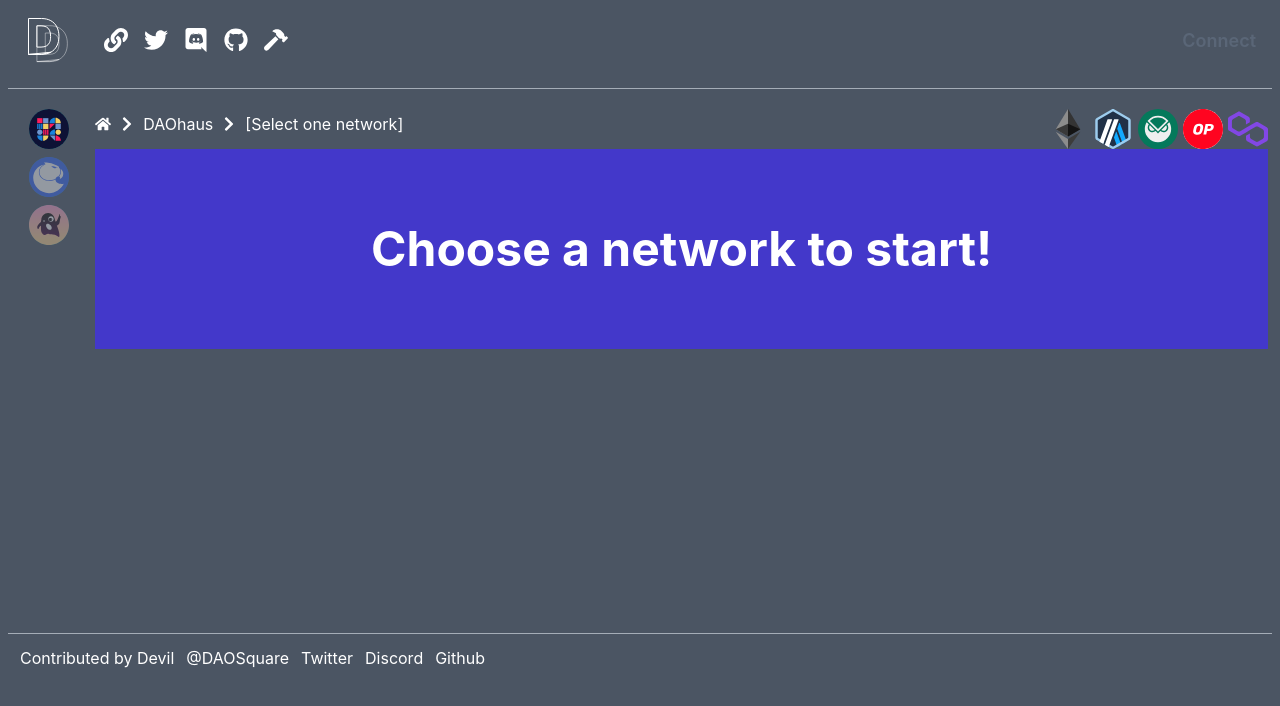
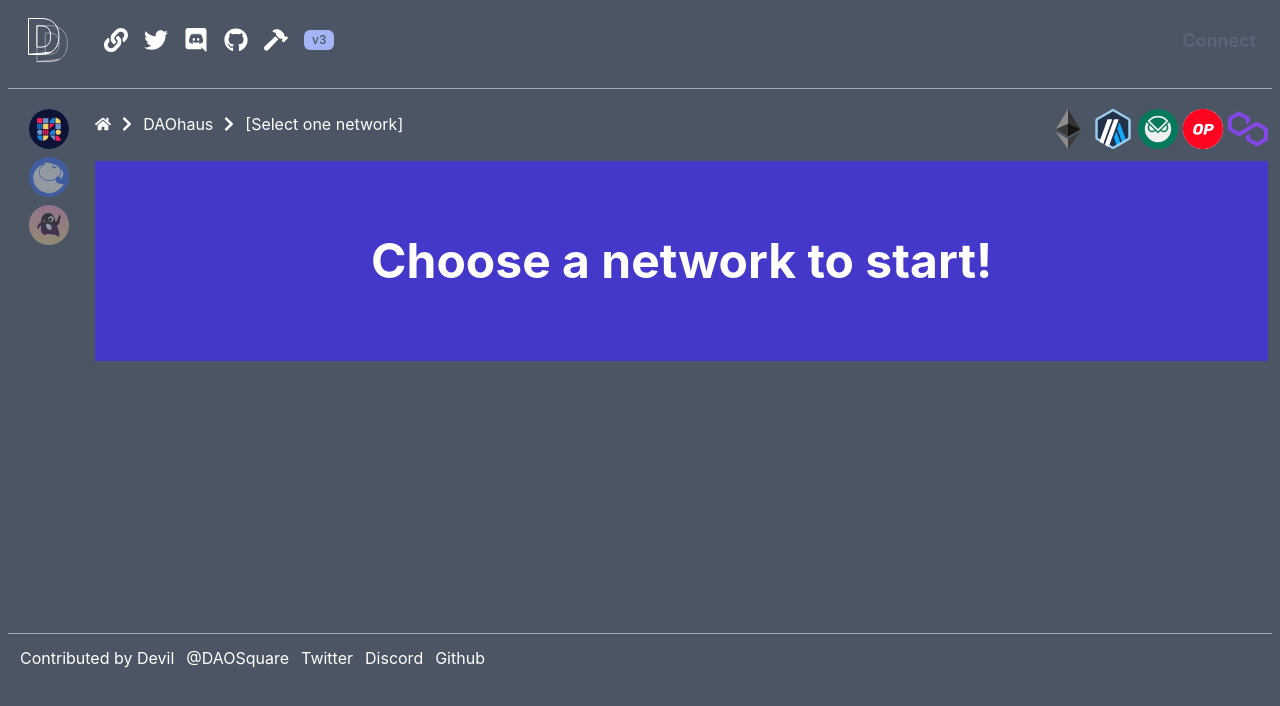
Before and after one commit to taurenshaman/dao-graph, a React (Create React App) app: page / in a window 1280 px wide. Shown: the top 706 px of the page. Built offline with nearby package versions, Linux system fonts and the light colour scheme.

Commit message:
add version tag to DAO platforms; fix UI.
Signed-off-by: Jerin Lee <taurenjerin@qq.com>

```diff
--- a/src/components/NavBar.tsx
+++ b/src/components/NavBar.tsx
@@ -1,6 +1,6 @@
 import React, { useState } from 'react';
 import { Link as ReactLink, useNavigate } from 'react-router-dom';
-import { Box, Flex, Link, Container, useDisclosure, Stack, HStack, IconButton, Menu, MenuButton, Button, MenuList, MenuItem, Spinner, Text, useToast, Avatar, ModalOverlay, Modal, ModalContent, ModalHeader, ModalCloseButton, ModalBody, ModalFooter, Center, MenuGroup, MenuDivider, Icon, } from '@chakra-ui/react';
+import { Box, Flex, Link, Container, useDisclosure, Stack, HStack, IconButton, Menu, MenuButton, Button, MenuList, MenuItem, Spinner, Text, useToast, Avatar, ModalOverlay, Modal, ModalContent, ModalHeader, ModalCloseButton, ModalBody, ModalFooter, Center, MenuGroup, MenuDivider, Icon, Tag, TagLabel, } from '@chakra-ui/react';
 import { CloseIcon, HamburgerIcon } from '@chakra-ui/icons';
 import { Logo } from '../icons/Logo';
 import { RoutesData } from '../client/RoutesData';
@@ -89,13 +89,16 @@ export const NavBar = ({onPlatformChanged}: NavBarType ) => {
 
   const drawPlatformLinks = (direction: "column" | "row", display: any = {}) => {
     return (
-      <Stack direction={direction} as={'nav'} spacing={4} fontSize="24px" display={display}>
+      <Stack direction={direction} as={'nav'} spacing={4} fontSize="24px" display={display} alignItems="center">
         <Link target="_blank" href={currentPlatform.website}><FaLink/></Link>
         <Link target="_blank" href={currentPlatform.twitter}><FaTwitter/></Link>
         <Link target="_blank" href={currentPlatform.discord}><FaDiscord/></Link>
         {currentPlatform.forum.length > 4 ? <Link target="_blank" href={currentPlatform.forum}><FaDiscourse/></Link> : null}
         <Link target="_blank" href={currentPlatform.github}><FaGithub/></Link>
         {currentPlatform.gov.length > 4 ? <Link target="_blank" href={currentPlatform.gov}><FaHammer/></Link> : null}
+        <Tag size="sm" bg="#a5b4f4" color="#4b5563" title='Version'>
+            <TagLabel>{`v${currentPlatform.version}`}</TagLabel>
+        </Tag>
       </Stack>
     );
   }
--- a/src/pages/HomeView.tsx
+++ b/src/pages/HomeView.tsx
@@ -1,5 +1,5 @@
 import React, { useEffect, useState } from "react"
-import { Card, CardHeader, CardBody, CardFooter, VStack, InputGroup, InputLeftAddon, Input, Text, Wrap, WrapItem, Heading, Stack, StackDivider, Box, HStack, Button, Center, useToast, LinkBox, LinkOverlay, Flex, IconButton, Avatar, Icon, Spacer, Breadcrumb, BreadcrumbItem, Link, Spinner, InputRightElement, Progress, Divider } from "@chakra-ui/react";
+import { Card, CardHeader, CardBody, CardFooter, VStack, InputGroup, InputLeftAddon, Input, Text, Wrap, WrapItem, Heading, Stack, StackDivider, Box, HStack, Button, Center, useToast, LinkBox, LinkOverlay, Flex, IconButton, Avatar, Icon, Spacer, Breadcrumb, BreadcrumbItem, Link, Spinner, InputRightElement, Progress, Divider, Tag, TagLeftIcon, TagLabel } from "@chakra-ui/react";
 import { Dao_Filter, Dao_OrderBy, ListDaosQueryResDaos, listDaos } from '@daohaus/moloch-v3-data';
 import { NavBar } from "../components/NavBar";
 import { Footer } from "../components/Footer";
@@ -178,7 +178,7 @@ export const HomeView = () => {
                 </Box>
                 <Divider orientation="vertical"/>
                 <Box m={1} width="100%">
-                    <Flex alignItems="center">
+                    <Flex alignItems="center" mb={3}>
                         <Breadcrumb spacing='8px' mb="10px" separator={<FaChevronRight color='gray.500' />}>
                             <BreadcrumbItem><FaHome /></BreadcrumbItem>
                             <BreadcrumbItem>
--- a/src/platforms/PlatformsData.ts
+++ b/src/platforms/PlatformsData.ts
@@ -10,6 +10,7 @@ export type PlatformDataType = {
     discord: string;
     github: string;
     gov: string;
+    version: number;
 }
 
 export const PlatformsData = {
@@ -21,7 +22,8 @@ export const PlatformsData = {
         forum: "https://forum.aragon.org/",
         discord: "https://discordapp.com/invite/eqQJkdp",
         github: "https://github.com/aragon",
-        gov: "https://aragon.org/aragon-dao"
+        gov: "https://aragon.org/aragon-dao",
+        version: 0
     },
     daohaus: {
         name: "DAOhaus",
@@ -31,7 +33,8 @@ export const PlatformsData = {
         forum: "",
         discord: "https://discord.gg/daohaus",
         github: "https://github.com/HausDAO",
-        gov: "https://admin.daohaus.club/#/molochv3/0xa/0xf5d6b637a9185707f52d40d452956ca49018247a"
+        gov: "https://admin.daohaus.club/#/molochv3/0xa/0xf5d6b637a9185707f52d40d452956ca49018247a",
+        version: 3
     },
     daosquare: {
         name: "DAOSquare",
@@ -41,6 +44,7 @@ export const PlatformsData = {
         forum: "https://forum.daosquare.io/",
         discord: "https://discord.com/invite/daosquare",
         github: "https://github.com/DAOSquare",
-        gov: ""
+        gov: "",
+        version: 0
     },
 };
```
